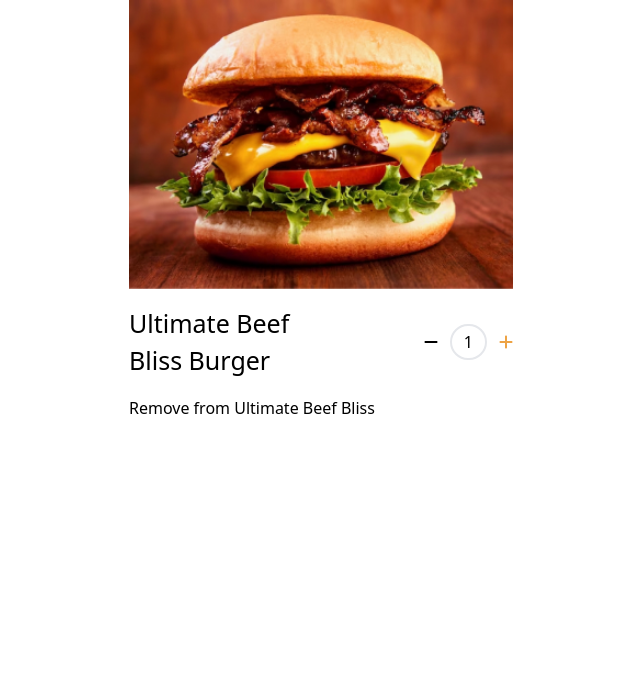
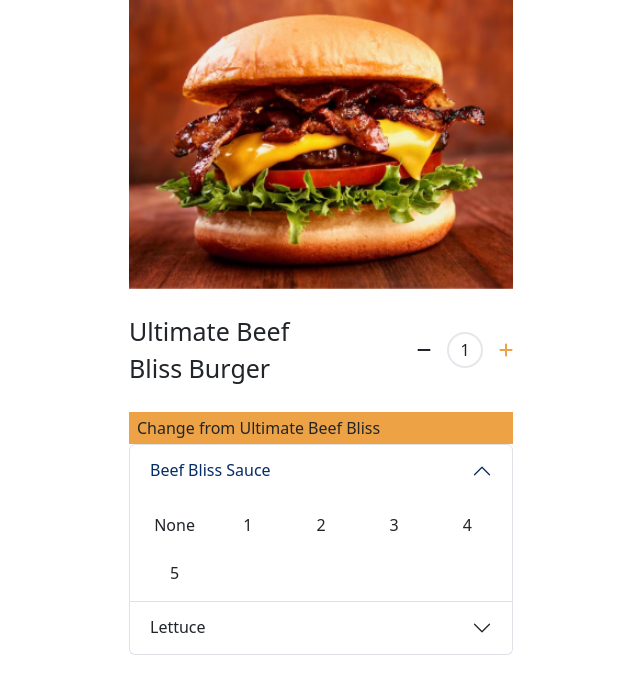
Before and after one commit to leewenghin/DineSmart, a React (Vite) app: page / in a window 1280 px wide. Shown: the top 694 px of the page, without its empty margins (319-959 px from the left). Built offline with nearby package versions, Linux system fonts and the light colour scheme.

Commit message:
Update product_detail page

```diff
--- a/package.json
+++ b/package.json
@@ -16,7 +16,9 @@
     "@fortawesome/react-fontawesome": "^0.2.0",
     "bootstrap": "^5.3.2",
     "react": "^18.2.0",
-    "react-dom": "^18.2.0"
+    "react-bootstrap": "^2.9.0",
+    "react-dom": "^18.2.0",
+    "tw-elements-react": "^1.0.0-alpha1"
   },
   "devDependencies": {
     "@types/react": "^18.0.27",
--- a/src/main.tsx
+++ b/src/main.tsx
@@ -1,6 +1,7 @@
 import React from "react";
 import ReactDOM from "react-dom/client";
 import App from "./App";
+import "bootstrap/dist/css/bootstrap.min.css";
 import "./index.css";
 
 ReactDOM.createRoot(document.getElementById("root") as HTMLElement).render(
--- a/src/pages/product_detail.css
+++ b/src/pages/product_detail.css
@@ -6,3 +6,9 @@
   width: 100%;
   background-image: url(".src/assets/img/beef-bliss.jpg");
 }
+
+/* Remove boostrap styling */
+.accordion-button {
+  background-color: transparent !important;
+  box-shadow: none !important;
+}
--- a/src/pages/product_detail.tsx
+++ b/src/pages/product_detail.tsx
@@ -4,8 +4,15 @@ import {
   faUserGroup,
 } from "@fortawesome/free-solid-svg-icons";
 import { FontAwesomeIcon } from "@fortawesome/react-fontawesome";
-import React from "react";
+import Accordion from "react-bootstrap/Accordion";
+
 import "./product_detail.css";
+
+const quantity = ["None", "1", "2", "3", "4", "5"];
+
+interface Quantity {
+  quantity: string[];
+}
 
 function product_detail() {
   return (
@@ -19,9 +26,9 @@ function product_detail() {
               Ultimate Beef Bliss Burger
             </div>
 
-            <div className="quantity flex items-center flex-1 justify-end">
+            <div className="quantity flex flex-1 items-center justify-end">
               <FontAwesomeIcon icon={faMinus} />
-              <div className="border-solid flex items-center border-2 rounded-full h-9 text-center mx-3 px-3 m-auto">
+              <div className="border-solid flex justify-center items-center border-2 rounded-full w-2 h-9 mx-3 px-3 m-auto">
                 1
               </div>
 
@@ -29,7 +36,33 @@ function product_detail() {
             </div>
           </div>
 
-          <div>Remove from Ultimate Beef Bliss</div>
+          <div className="bg-primaryColor font-medium py-1 ps-2">
+            Change from Ultimate Beef Bliss
+          </div>
+
+          <Accordion defaultActiveKey="0">
+            <Accordion.Item eventKey="0">
+              <Accordion.Header>Beef Bliss Sauce</Accordion.Header>
+              <Accordion.Body>
+                <div className="grid grid-cols-5 gap-4">
+                  {quantity.map((name, index) => (
+                    <button key={index}>{name}</button>
+                  ))}
+                </div>
+              </Accordion.Body>
+            </Accordion.Item>
+            <Accordion.Item eventKey="1">
+              <Accordion.Header>Lettuce</Accordion.Header>
+              <Accordion.Body>
+                <div className="grid grid-cols-5 gap-4">
+                  <button>None</button>
+                  <button>1</button>
+                  <button>2</button>
+                  <button>3</button>
+                </div>
+              </Accordion.Body>
+            </Accordion.Item>
+          </Accordion>
         </div>
       </div>
     </>
--- a/tailwind.config.js
+++ b/tailwind.config.js
@@ -7,7 +7,8 @@ export default {
   theme: {
     extend: {
       colors: {
-        primaryColor: "#CACACA"
+        primaryColor: "#EDA345",
+        secondaryColor: "# FF5C00"
       },
       Image: {
         "beef-bliss": "url('./src/assets/img/beef-bliss.jpg')"
```
Also changed, not shown: 1 other file (tests, documents, lock files or other folders).
